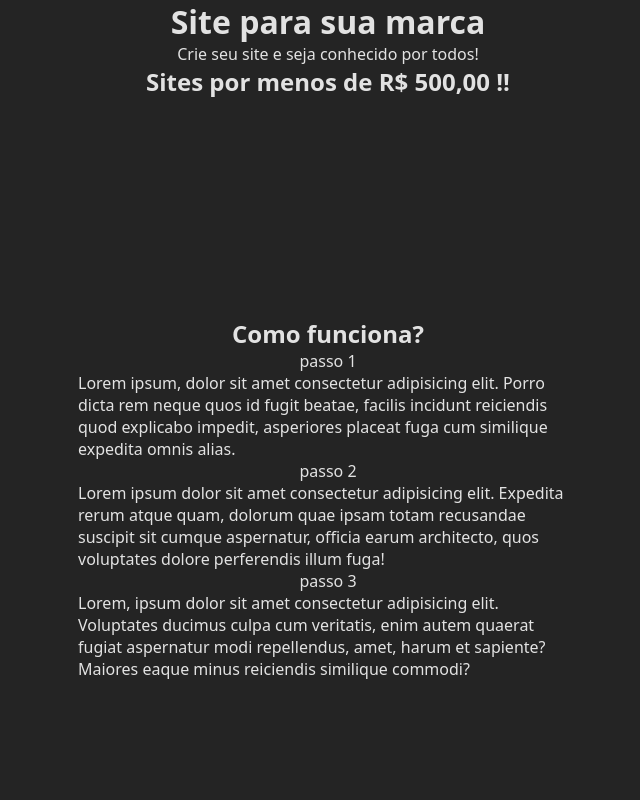
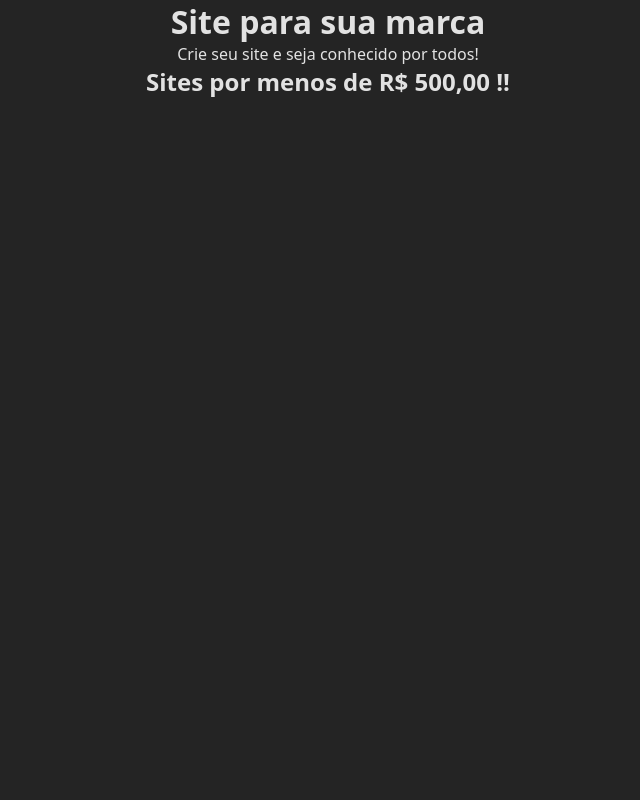
Before and after one commit to MarcusMix/page-web, a React (Vite) app: page / in a window 1280 px wide. Shown: the top 800 px of the page, without its empty margins (312-952 px from the left). Built offline with nearby package versions, Linux system fonts and the light colour scheme.

Commit message:
style: alter props of styles

```diff
--- a/src/components/home/home.styles.js
+++ b/src/components/home/home.styles.js
@@ -2,9 +2,10 @@
 
 export const ContainerHome = styled.div `
     display: flex;
-    justify-content: center;
+    /* justify-content: center; */
     align-items: center;
     flex-direction: column;
+    height: 100vh;
 `
 
 export const MainTitle = styled.h1`
```
